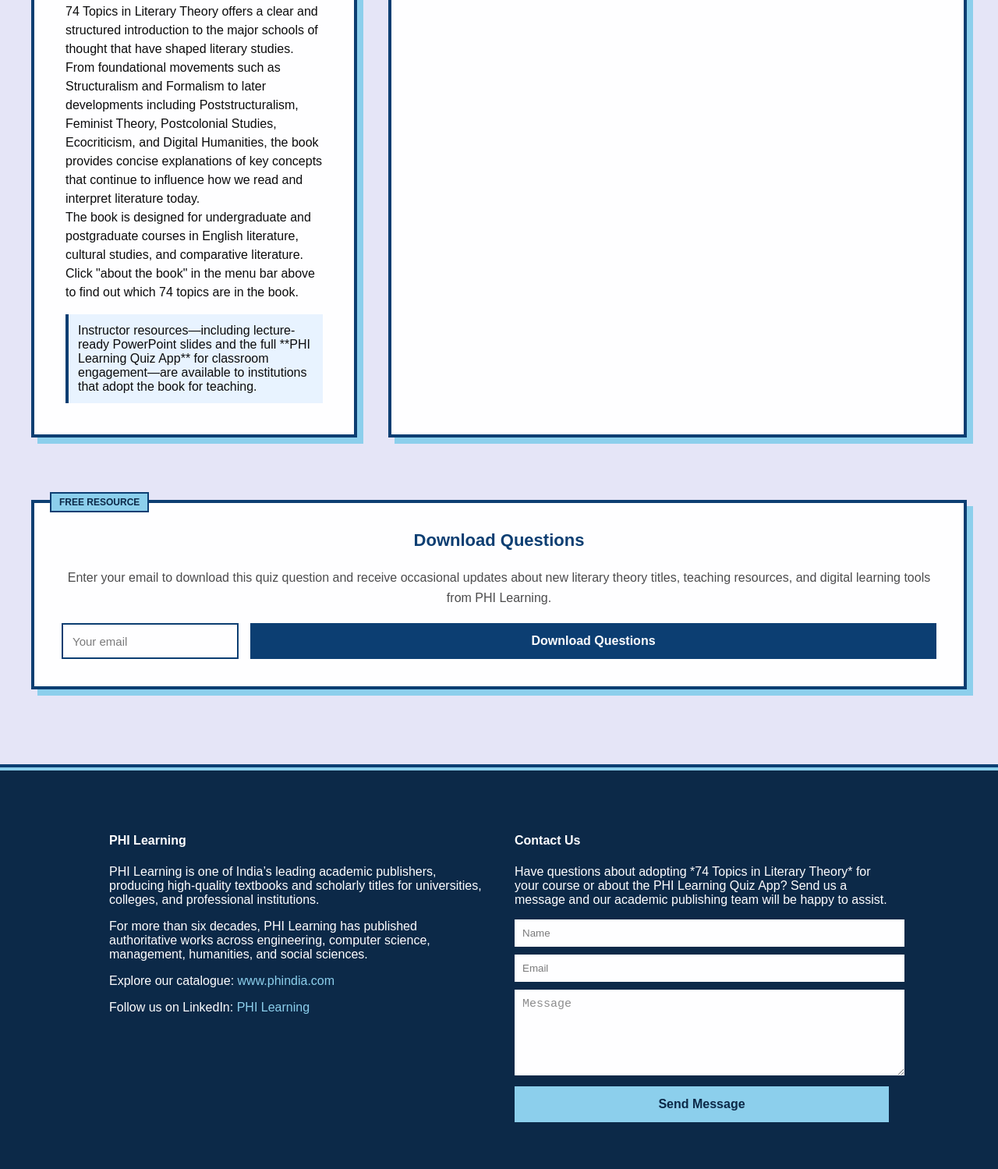
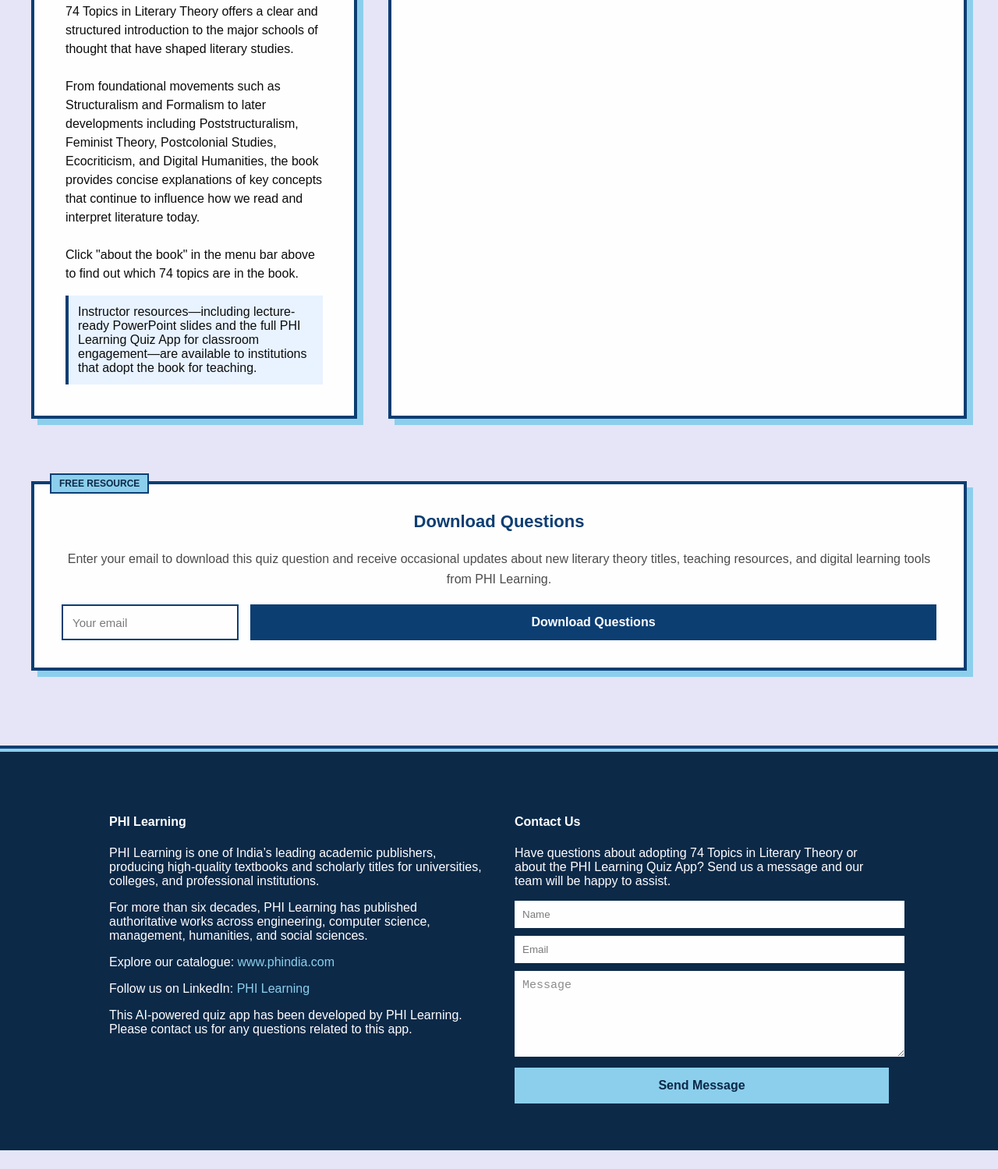
Before and after one commit to Pallavighxsh/literary-theory, a website: page index.html in a window 1280 px wide. Shown: the part 449-1948 px from the top of the page at 78% size. After the commit the page ends 1924 px from the top, so only its background shows below. Drawn offline with Linux system fonts and the light colour scheme.

Commit message:
Update index.html

```diff
--- a/index.html
+++ b/index.html
@@ -74,16 +74,13 @@
 <p class="book-desc">
 
 74 Topics in Literary Theory offers a clear and structured introduction to
-the major schools of thought that have shaped literary studies. <br>
+the major schools of thought that have shaped literary studies. <br><br>
 
 From foundational movements such as Structuralism and Formalism to
 later developments including Poststructuralism, Feminist Theory,
 Postcolonial Studies, Ecocriticism, and Digital Humanities, the book
 provides concise explanations of key concepts that continue to influence
-how we read and interpret literature today. <br>
-
-The book is designed for undergraduate and postgraduate courses in English literature, cultural
-studies, and comparative literature. <br>
+how we read and interpret literature today. <br><br>
 
 Click "about the book" in the menu bar above to find out which 74 topics are in the book.
 
@@ -92,7 +89,7 @@
 <div class="adoption">
 
 Instructor resources—including lecture-ready PowerPoint slides and the
-full **PHI Learning Quiz App** for classroom engagement—are available
+full PHI Learning Quiz App for classroom engagement—are available
 to institutions that adopt the book for teaching.
 
 </div>
@@ -217,6 +214,10 @@
 </a>
 </p>
 
+<p>
+This AI-powered quiz app has been developed by PHI Learning. Please contact us for any questions related to this app.
+</p>
+
 </div>
 
 
@@ -226,10 +227,8 @@
 <h4>Contact Us</h4>
 
 <p>
-Have questions about adopting *74 Topics in Literary Theory*
-for your course or about the PHI Learning Quiz App?
-Send us a message and our academic publishing team
-will be happy to assist.
+Have questions about adopting 74 Topics in Literary Theory or about the PHI Learning Quiz App?
+Send us a message and our team will be happy to assist.
 </p>
 
 <form class="contact">
```
